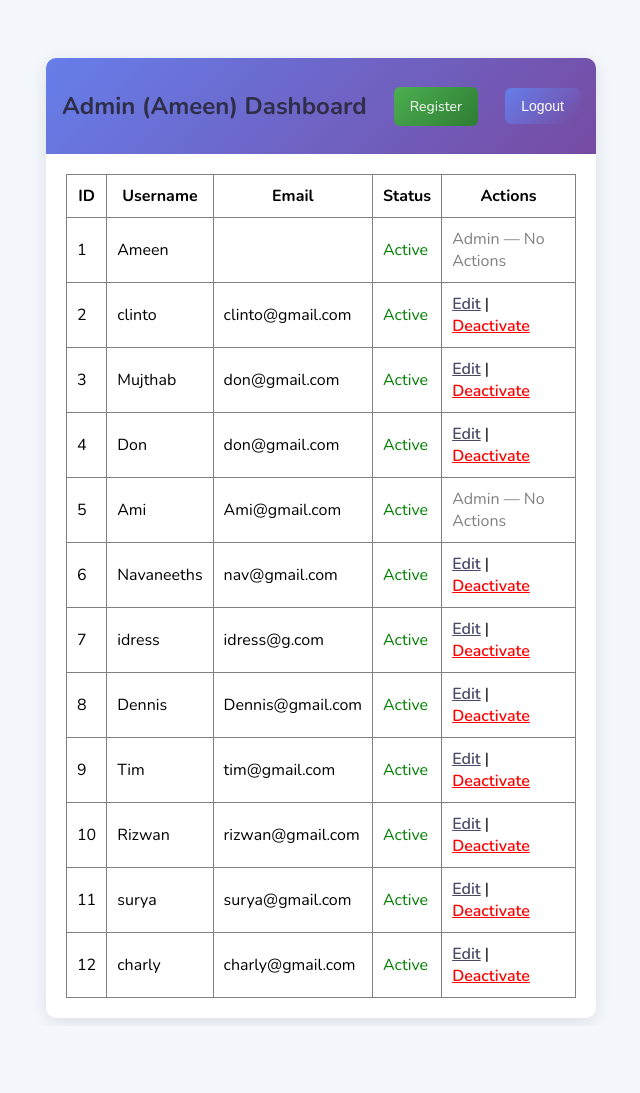
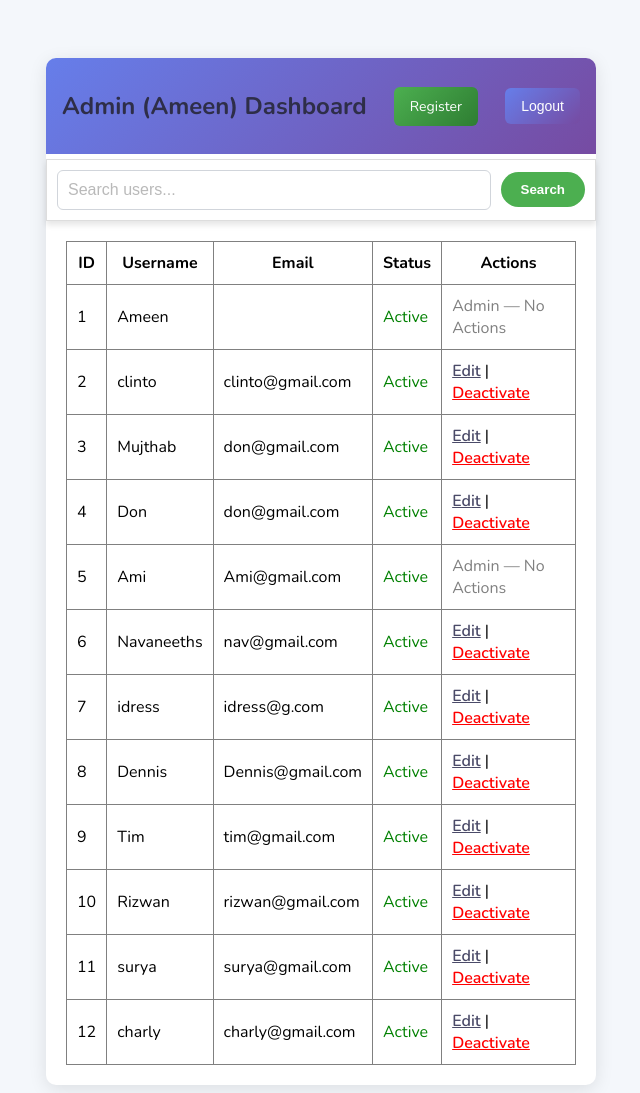
Before and after one commit to Ameen-K-Nejeeb/django-todo, a Django app: page /admin-dashboard/ in a window 1280 px wide. Shown: the whole page, without its empty margins (319-959 px from the left). Before the commit the page ends 1022 px from the top, so only its background shows below. Run offline with Django 3.2, Linux system fonts and the light colour scheme; a user stored in the database is signed in; data comes from the database, SQL or seed files in the repository; both versions use the stored data as it was after the commit.

Commit message:
update : search field added

```diff
--- a/base/middleware.py
+++ b/base/middleware.py
@@ -1,49 +1,49 @@
-# base/middleware.py
-from django.shortcuts import redirect
-from django.urls import reverse
+# # base/middleware.py
+# from django.shortcuts import redirect
+# from django.urls import reverse
 
-class RestrictBackAfterLoginMiddleware:
-    def __init__(self, get_response):
-        self.get_response = get_response
+# class RestrictBackAfterLoginMiddleware:
+#     def __init__(self, get_response):
+#         self.get_response = get_response
 
-    def __call__(self, request):
-        # List of restricted pages for logged-in users
-        restricted_paths = [
-            reverse('login'),
-            reverse('register'),
-            reverse('admin-login'),
-        ]
+#     def __call__(self, request):
+#         # List of restricted pages for logged-in users
+#         restricted_paths = [
+#             reverse('login'),
+#             reverse('register'),
+#             reverse('admin-login'),
+#         ]
 
-        # If user is logged in and trying to access login/register/admin-login
-        if request.user.is_authenticated and request.path in restricted_paths:
-            # Redirect to their respective dashboard instead
-            if request.user.is_staff or request.user.is_superuser:
-                return redirect('admin-dashboard')
-            else:
-                return redirect('tasks')
+#         # If user is logged in and trying to access login/register/admin-login
+#         if request.user.is_authenticated and request.path in restricted_paths:
+#             # Redirect to their respective dashboard instead
+#             if request.user.is_staff or request.user.is_superuser:
+#                 return redirect('admin-dashboard')
+#             else:
+#                 return redirect('tasks')
 
-        return self.get_response(request)
+#         return self.get_response(request)
 
 
-class NoCacheMiddleware:
-    def __init__(self, get_response):
-        self.get_response = get_response
+# class NoCacheMiddleware:
+#     def __init__(self, get_response):
+#         self.get_response = get_response
 
-    def __call__(self, request):
-        response = self.get_response(request)
+#     def __call__(self, request):
+#         response = self.get_response(request)
 
-        no_cache_paths = [
-            '/login/',
-            '/register/',
-            '/tasks/',
-            '/admin-login/',
-            '/admin-dashboard/',
-        ]
+#         no_cache_paths = [
+#             '/login/',
+#             '/register/',
+#             '/tasks/',
+#             '/admin-login/',
+#             '/admin-dashboard/',
+#         ]
 
-        # Disable cache only for specific paths
-        if any(request.path.startswith(path) for path in no_cache_paths):
-            response['Cache-Control'] = 'no-store, no-cache, must-revalidate, max-age=0'
-            response['Pragma'] = 'no-cache'
-            response['Expires'] = '0'
+#         # Disable cache only for specific paths
+#         if any(request.path.startswith(path) for path in no_cache_paths):
+#             response['Cache-Control'] = 'no-store, no-cache, must-revalidate, max-age=0'
+#             response['Pragma'] = 'no-cache'
+#             response['Expires'] = '0'
 
-        return response
+#         return response
--- a/base/templates/admin_dashboard.html
+++ b/base/templates/admin_dashboard.html
@@ -21,6 +21,89 @@
     </form>
   {% endif %}
 </div>
+
+
+
+<style>
+    /* 1. Center the whole search area */
+
+
+    /* 2. Align input and buttons in a row */
+    .search-form {
+        display: flex;
+        gap: 10px; /* Space between elements */
+        align-items: center;
+        background: #fff;
+        padding: 10px;
+        margin-top: 5px;
+        border-radius: 0px; /* Makes it pill-shaped */
+        box-shadow: 0 4px 6px rgba(0,0,0,0.1); /* Adds a subtle shadow */
+        border: 1px solid #ddd;
+    }
+
+    /* 3. Style the Input Field */
+    .search-input {
+        border: none;
+        outline: none;
+        padding: 10px 15px;
+        font-size: 16px;
+        border-radius: 50px;
+        width: 250px; /* Adjust width as needed */
+    }
+
+    /* 4. Style the Search Button */
+    .btn-search {
+        background-color: #4CAF50; /* Green */
+        color: white;
+        border: none;
+        padding: 10px 20px;
+        border-radius: 50px;
+        cursor: pointer;
+        font-weight: bold;
+        transition: 0.3s;
+    }
+
+    .btn-search:hover {
+        background-color: #45a049;
+    }
+
+    /* 5. Style the Clear Button */
+    .btn-clear {
+        text-decoration: none;
+        color: #666;
+        font-size: 14px;
+        padding-right: 15px; /* Space on the right */
+        font-weight: 500;
+    }
+
+    .btn-clear:hover {
+        color: #ff4444; /* Red on hover */
+    }
+</style>
+
+<div class="search-wrapper">
+    <form method="GET" action="" class="search-form">
+
+        <input
+            type="text"
+            name="search_query"
+            class="search-input"
+            value="{{ search_query }}"
+            placeholder="Search users..."
+        >
+
+        <button type="submit" class="btn-search">
+            Search
+        </button>
+
+        {% if search_query %}
+            <a href="{% url 'admin-dashboard' %}" class="btn-clear">✕ Clear</a>
+        {% endif %}
+
+    </form>
+</div>
+
+
 
 <div class="card-body">
   {% if messages %}
--- a/base/views.py
+++ b/base/views.py
@@ -7,6 +7,7 @@ from django.contrib.auth.forms import AuthenticationForm
 from django.contrib.auth.models import User
 from .models import Task
 from .forms import CustomUserCreationForm, TaskForm, UserEditForm
+from django.db.models import Q
 
 # --- Helper Function for Admin Check ---
 def is_admin(user):
@@ -58,6 +59,9 @@ def task_list(request):
     tasks = Task.objects.filter(user=request.user)
     count = tasks.filter(complete=False).count()
 
+    if request.user.is_staff or request.user.is_superuser:
+        return redirect('admin-dashboard')
+
     search_input = request.GET.get('search-area') or ''
     if search_input:
         tasks = tasks.filter(title__istartswith=search_input)
@@ -75,6 +79,8 @@ def task_detail(request, pk):
     task = get_object_or_404(Task, pk=pk)
     return render(request, 'task_detail.html', {'title': task})
 
+
+
 @login_required(login_url='login')
 @never_cache
 def task_create(request):
@@ -89,6 +95,8 @@ def task_create(request):
         form = TaskForm()
 
     return render(request, 'task_form.html', {'form': form})
+
+
 
 @never_cache
 @login_required(login_url='login')
@@ -105,6 +113,9 @@ def task_update(request, pk):
 
     return render(request, 'task_form.html', {'form': form})
 
+
+
+
 @never_cache
 @login_required(login_url='login')
 def task_delete(request, pk):
@@ -115,6 +126,10 @@ def task_delete(request, pk):
         return redirect('tasks')
 
     return render(request, 'task_confirm_delete.html', {'task': task})
+
+
+
+
 
 # --- Admin Views ---
 
@@ -137,12 +152,26 @@ def admin_login_view(request):
 
     return render(request, 'admin_login.html', {'form': form})
 
+
+
 @never_cache
 @login_required(login_url='admin-login')
 @user_passes_test(is_admin, login_url='admin-login')
 def admin_dashboard_view(request):
     users = User.objects.all().order_by('-is_active')
-    return render(request, 'admin_dashboard.html', {'users': users})
+
+    search_query = request.GET.get('search_query')
+    if search_query:
+        users = users.filter( Q(username__icontains=search_query) | Q(email__icontains=search_query))
+
+    context = {
+        'users':users,
+        'search_query': search_query if search_query else ''
+    }
+
+    return render(request, 'admin_dashboard.html', context)
+
+
 
 @never_cache
 @login_required(login_url='admin-login')
@@ -162,6 +191,8 @@ def admin_register_user_view(request):
 
     return render(request, 'register.html', {'form': form})
 
+
+
 @never_cache
 @login_required(login_url='admin-login')
 @user_passes_test(is_admin, login_url='admin-login')
@@ -178,10 +209,14 @@ def admin_user_edit_view(request, pk):
 
     return render(request, 'admin_user_edit.html', {'form': form})
 
+
+
 @never_cache
 def admin_logout_view(request):
     logout(request)
     return redirect('admin-login')
+
+
 
 # This one was already an FBV, keeping it as is
 @never_cache
--- a/todo_list/settings.py
+++ b/todo_list/settings.py
@@ -49,8 +49,8 @@ MIDDLEWARE = [
     'django.contrib.messages.middleware.MessageMiddleware',
     'django.middleware.clickjacking.XFrameOptionsMiddleware',
 
-    'base.middleware.RestrictBackAfterLoginMiddleware',
-    'base.middleware.NoCacheMiddleware',
+    # 'base.middleware.RestrictBackAfterLoginMiddleware',
+    # 'base.middleware.NoCacheMiddleware',
 
 ]
 
```
Also changed, not shown: db.sqlite3.
